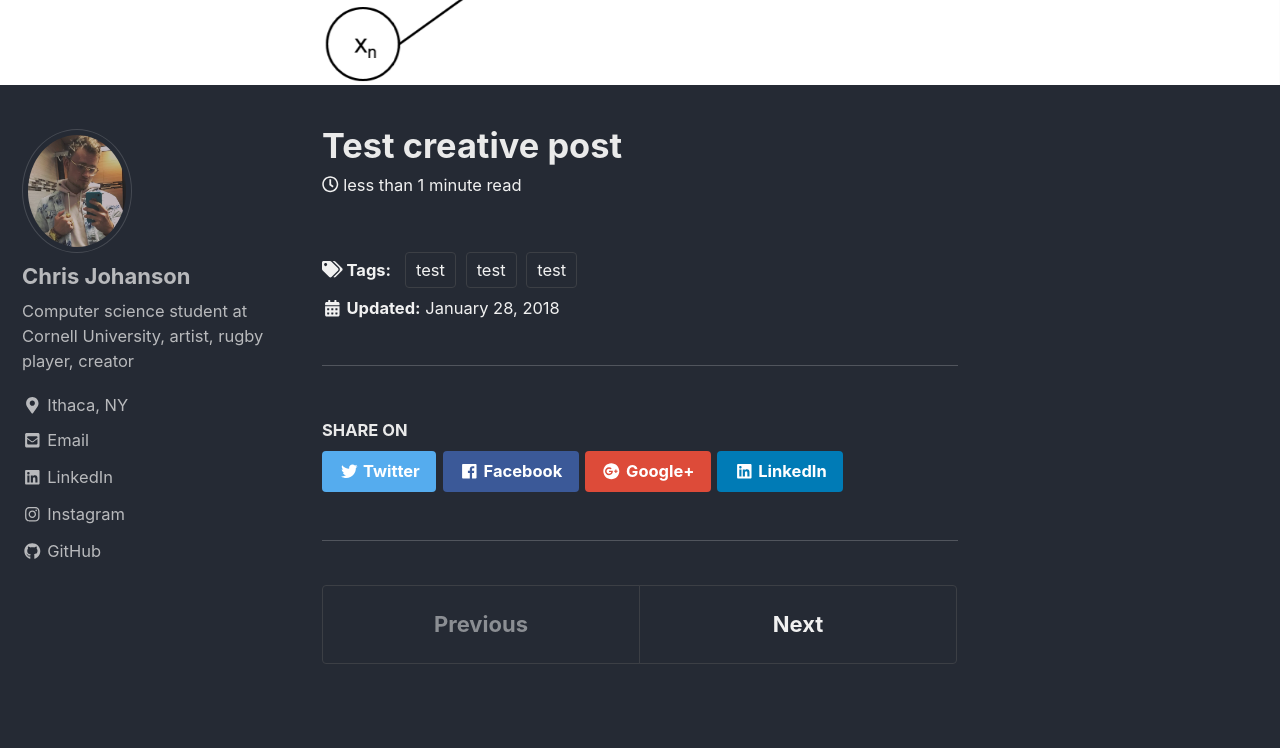
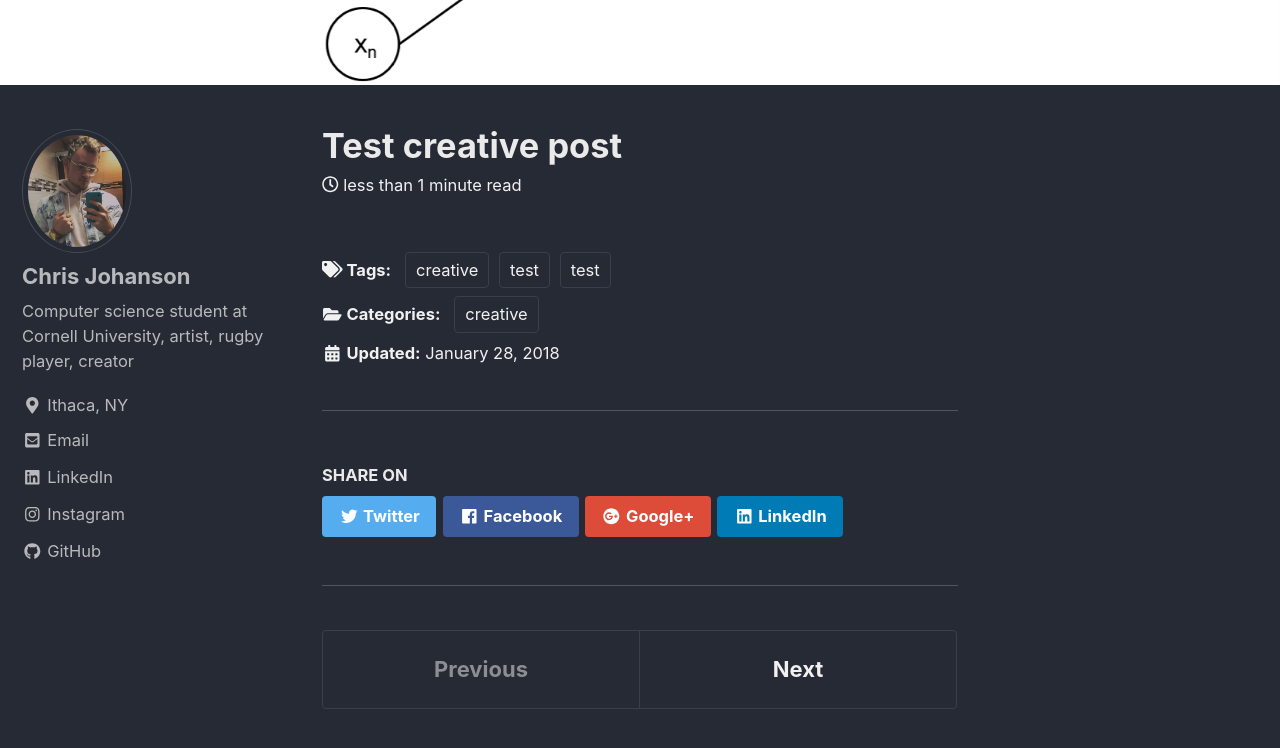
Before and after one commit to Chris-Johanson/Chris-Johanson.github.io, a Jekyll site: the page built from _posts/creative/2018-10-25-test.md, in a window 1280 px wide and 900 px high, scrolled down 370 px. Shown: the top 748 px of the window. Built offline with Jekyll 4.4.1, drawn with Linux system fonts in a browser that asks for light colours; nearby versions of some CDN libraries.

Commit message:
categories working(?)

```diff
--- a/_posts/creative/2018-10-25-test.md
+++ b/_posts/creative/2018-10-25-test.md
@@ -1,7 +1,8 @@
 ---
 title: "Test creative post"
 date: 2018-01-28
-tags: [test,test,test]
+tags: [creative, test, test]
+categories: creative
 header:
   image: "/images/perceptron/percept.jpg"
 excerpt: "Test excerpt"
```
